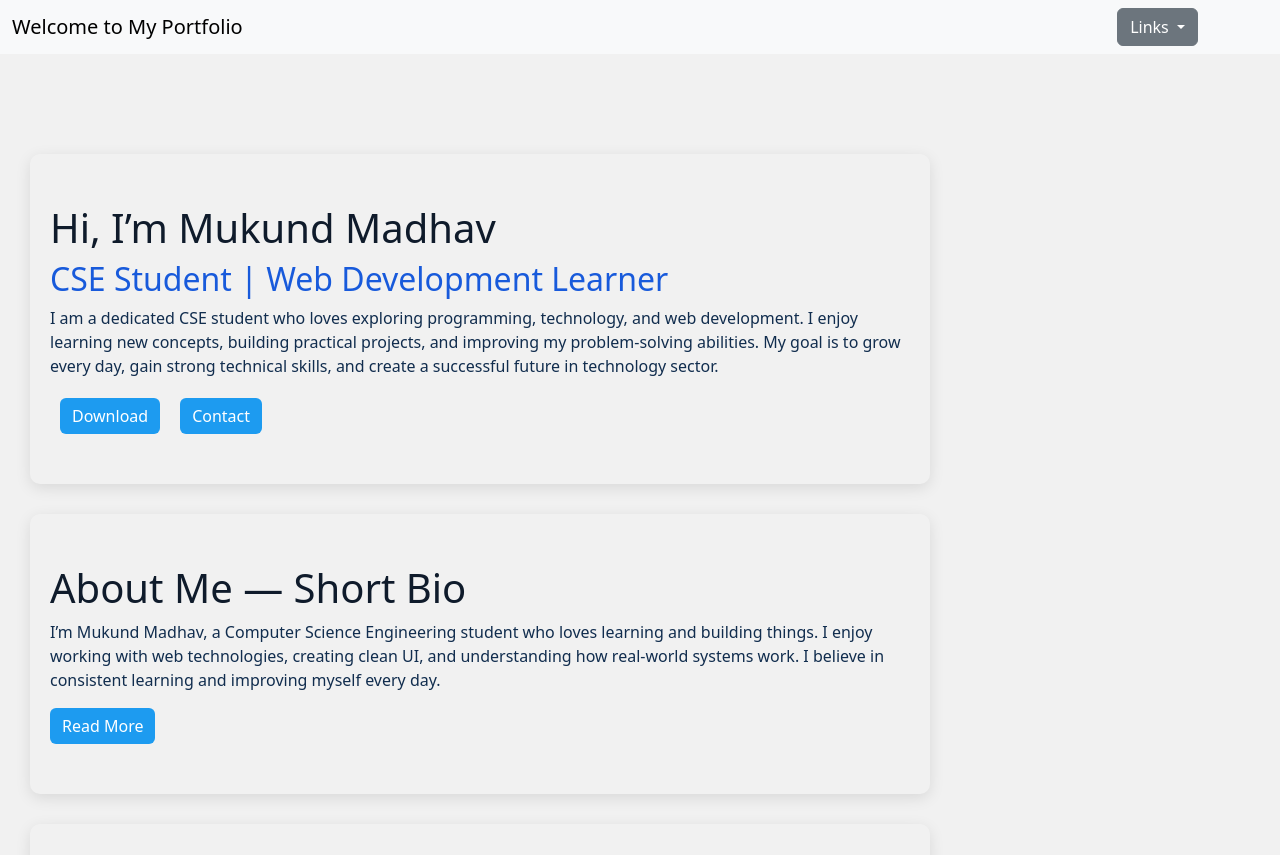
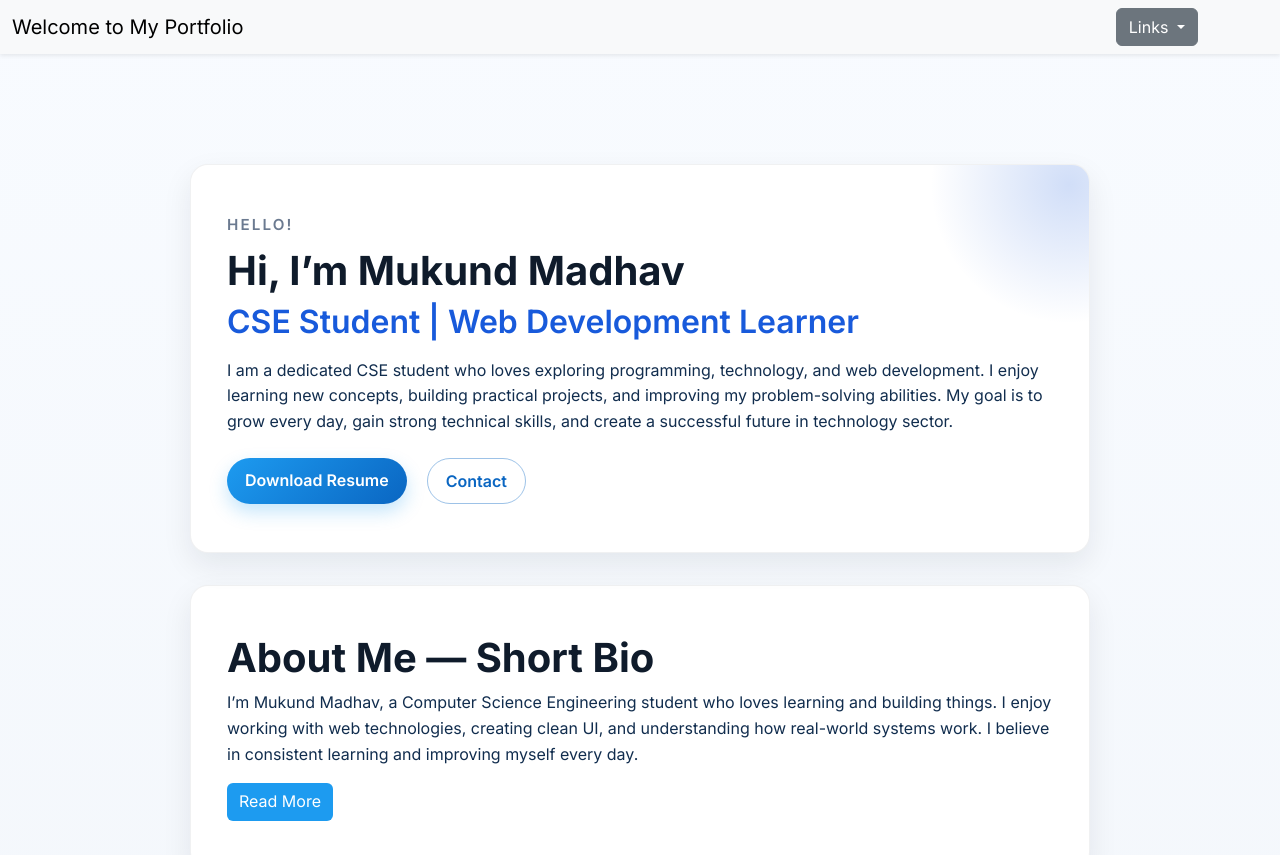
Before and after one commit to mukundm054/mukund-portfolio, a plain HTML site: page index.html in a window 1280 px wide. Shown: the top 855 px of the page. Drawn offline with nearby package versions, Linux system fonts and the light colour scheme.

Commit message:
Polish portfolio styling and add resume

```diff
--- a/index.html
+++ b/index.html
@@ -4,7 +4,17 @@
     <meta charset="utf-8" />
     <meta name="viewport" content="width=device-width, initial-scale=1" />
     <title>Mukund Madhav — Portfolio</title>
+    <meta
+      name="description"
+      content="Mukund Madhav's portfolio showcasing skills, education, and contact details."
+    />
 
+    <link rel="preconnect" href="https://fonts.googleapis.com" />
+    <link rel="preconnect" href="https://fonts.gstatic.com" crossorigin />
+    <link
+      href="https://fonts.googleapis.com/css2?family=Inter:wght@400;600;700&display=swap"
+      rel="stylesheet"
+    />
     <link
       href="https://cdn.jsdelivr.net/npm/bootstrap@5.3.8/dist/css/bootstrap.min.css"
       rel="stylesheet"
@@ -15,11 +25,11 @@
   </head>
   <body>
     <header>
-      <nav class="navbar bg-body-tertiary black">
+      <nav class="navbar bg-body-tertiary black shadow-sm">
         <div class="container-fluid">
-          <span class="navbar-brand mb-0 h1 heading"
-            >Welcome to My Portfolio</span
-          >
+          <span class="navbar-brand mb-0 h1 heading">
+            Welcome to My Portfolio
+          </span>
 
           <div class="dropdown">
             <button
@@ -53,20 +63,29 @@
       </nav>
     </header>
     <main>
-      <section class="box">
-        <h1>Hi, I’m Mukund Madhav</h1>
-        <h2>CSE Student | Web Development Learner</h2>
-        <p class="desciption">
+      <section class="box hero">
+        <div class="hero-content">
+          <p class="eyebrow">Hello!</p>
+          <h1>Hi, I’m Mukund Madhav</h1>
+          <h2>CSE Student | Web Development Learner</h2>
+          <p class="desciption">
           I am a dedicated CSE student who loves exploring programming,
           technology, and web development. I enjoy learning new concepts,
           building practical projects, and improving my problem-solving
           abilities. My goal is to grow every day, gain strong technical skills,
           and create a successful future in technology sector.
-        </p>
+          </p>
 
-        <div class="buttons">
-          <button class="resume"><a id="one" href="">Download</a></button>
-          <button class="contact" id="btn">Contact</button>
+          <div class="buttons">
+            <a
+              class="btn resume"
+              href="resume/Mukund-Madhav-Resume.pdf"
+              download
+            >
+              Download Resume
+            </a>
+            <button class="btn contact" id="btn">Contact</button>
+          </div>
         </div>
       </section>
       <div id="alert">
--- a/style.css
+++ b/style.css
@@ -1,14 +1,18 @@
 * {
   padding: 0;
   margin: 0;
+  box-sizing: border-box;
 }
 
 body {
-  background-color: #f1f1f1;
+  background: linear-gradient(180deg, #f8fbff 0%, #eef2f7 100%);
+  font-family: "Inter", "Segoe UI", system-ui, -apple-system, sans-serif;
+  color: #0f1b2b;
+  line-height: 1.6;
 }
 
 main {
-  padding-top: 100px;
+  padding: 110px 0 80px;
 }
 
 .dropdown {
@@ -17,10 +21,12 @@ main {
 
 h1 {
   color: #0f1b2b;
+  font-weight: 700;
 }
 
 h2 {
   color: #185adb;
+  font-weight: 600;
 }
 
 p {
@@ -31,11 +37,47 @@ p {
   width: 80%;
   max-width: 900px;
   height: auto;
-  margin: 0 30px;
-  padding: 50px 20px;
-  box-shadow: 0px 4px 15px rgba(0, 0, 0, 0.1);
-  border-radius: 10px;
-  margin-bottom: 30px;
+  margin: 0 auto 32px;
+  padding: 48px 36px;
+  background: #ffffff;
+  box-shadow: 0 12px 30px rgba(15, 27, 43, 0.08);
+  border-radius: 18px;
+  border: 1px solid rgba(15, 27, 43, 0.06);
+}
+
+.hero {
+  position: relative;
+  overflow: hidden;
+}
+
+.hero::after {
+  content: "";
+  position: absolute;
+  right: -120px;
+  top: -120px;
+  width: 280px;
+  height: 280px;
+  background: radial-gradient(circle, rgba(24, 90, 219, 0.2), transparent 70%);
+  border-radius: 50%;
+  pointer-events: none;
+}
+
+.hero-content {
+  position: relative;
+  z-index: 1;
+}
+
+.eyebrow {
+  font-size: 0.95rem;
+  text-transform: uppercase;
+  letter-spacing: 0.14em;
+  color: #6b7a90;
+  font-weight: 600;
+  margin-bottom: 10px;
+}
+
+.desciption {
+  margin-top: 16px;
 }
 
 .buttons {
@@ -43,45 +85,46 @@ p {
   gap: 20px;
   height: auto;
   width: auto;
-  margin-top: 20px;
+  margin-top: 24px;
+  flex-wrap: wrap;
 }
 
 .resume {
-  margin-left: 10px;
-  padding: 6px 12px;
-  background-color: #1d9bf0;
-  color: white;
+  padding: 10px 18px;
+  background: linear-gradient(135deg, #1d9bf0, #0a66c2);
+  color: #ffffff;
   border: none;
-  border-radius: 6px;
+  border-radius: 999px;
+  text-decoration: none;
+  font-weight: 600;
+  box-shadow: 0 8px 18px rgba(29, 155, 240, 0.25);
 }
 
 .resume:hover {
-  background-color: #0a66c2;
-}
-
-#one {
-  text-decoration: none;
-  color: white;
+  color: #ffffff;
+  transform: translateY(-1px);
+  box-shadow: 0 12px 20px rgba(29, 155, 240, 0.3);
 }
 
 .contact {
-  padding: 6px 12px;
-  background-color: #1d9bf0;
-  color: white;
-  border: none;
-  border-radius: 6px;
+  padding: 10px 18px;
+  background-color: transparent;
+  color: #0a66c2;
+  border: 1px solid rgba(10, 102, 194, 0.4);
+  border-radius: 999px;
+  font-weight: 600;
 }
 
 .contact:hover {
-  background-color: #0a66c2;
+  background-color: rgba(10, 102, 194, 0.08);
 }
 
 #alert {
   width: 350px;
-  background: lightgray;
+  background: #ffffff;
   padding: 20px;
   border-radius: 10px;
-  box-shadow: 0px 4px 15px rgba(0, 0, 0, 0.2);
+  box-shadow: 0 16px 30px rgba(15, 27, 43, 0.2);
   position: fixed;
   top: 50%;
   left: 50%;
@@ -152,9 +195,52 @@ p {
   background-color: #0a66c2;
 }
 
-footer{
+ul {
+  padding-left: 20px;
+  margin-top: 12px;
+}
+
+li {
+  margin-bottom: 10px;
+}
+
+.card {
+  border: none;
+  border-radius: 16px;
+  box-shadow: 0 12px 24px rgba(15, 27, 43, 0.08);
+  transition: transform 0.2s ease, box-shadow 0.2s ease;
+}
+
+.card:hover {
+  transform: translateY(-6px);
+  box-shadow: 0 18px 32px rgba(15, 27, 43, 0.12);
+}
+
+.card-img-top {
+  border-radius: 16px 16px 0 0;
+}
+
+footer {
   text-align: center;
   width: 100%;
   height: auto;
-  background-color: white;
+  padding: 24px 16px;
+  background-color: #ffffff;
+  color: #6b7a90;
+  border-top: 1px solid rgba(15, 27, 43, 0.06);
 }
+
+@media (max-width: 768px) {
+  .box {
+    width: 90%;
+    padding: 36px 24px;
+  }
+
+  .dropdown {
+    margin-right: 0;
+  }
+
+  .buttons {
+    justify-content: flex-start;
+  }
+}
```
Also changed, not shown: 1 other file.
